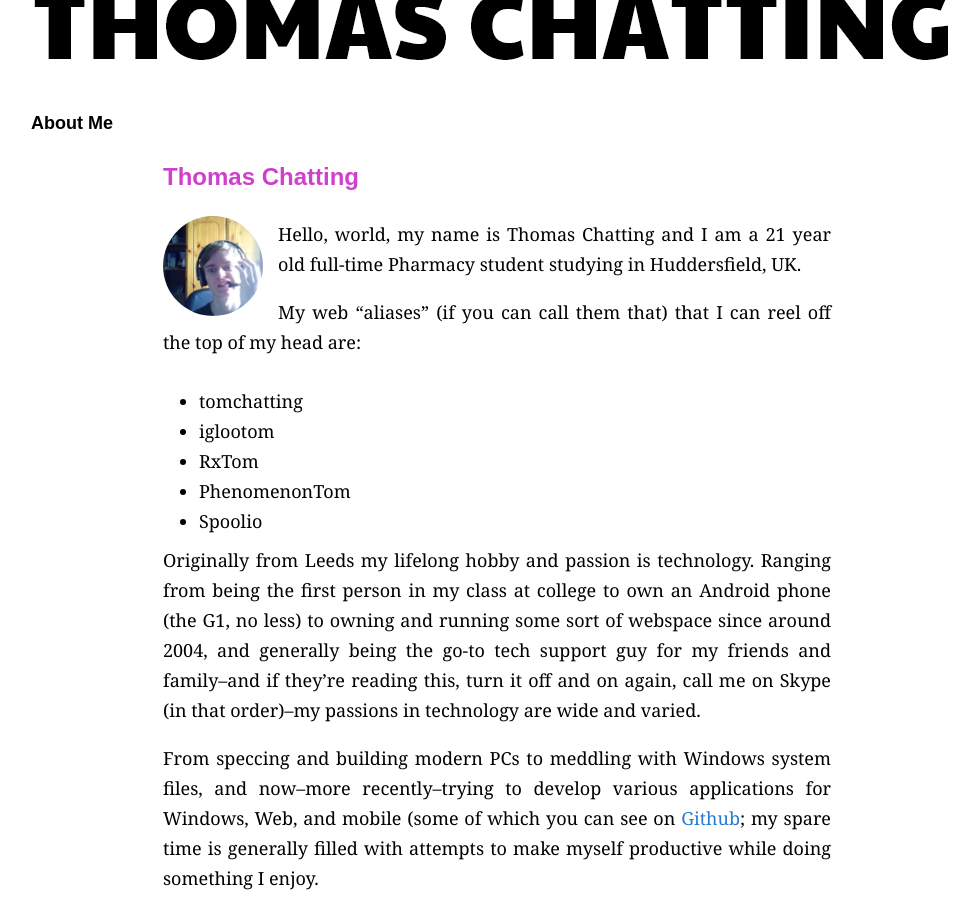
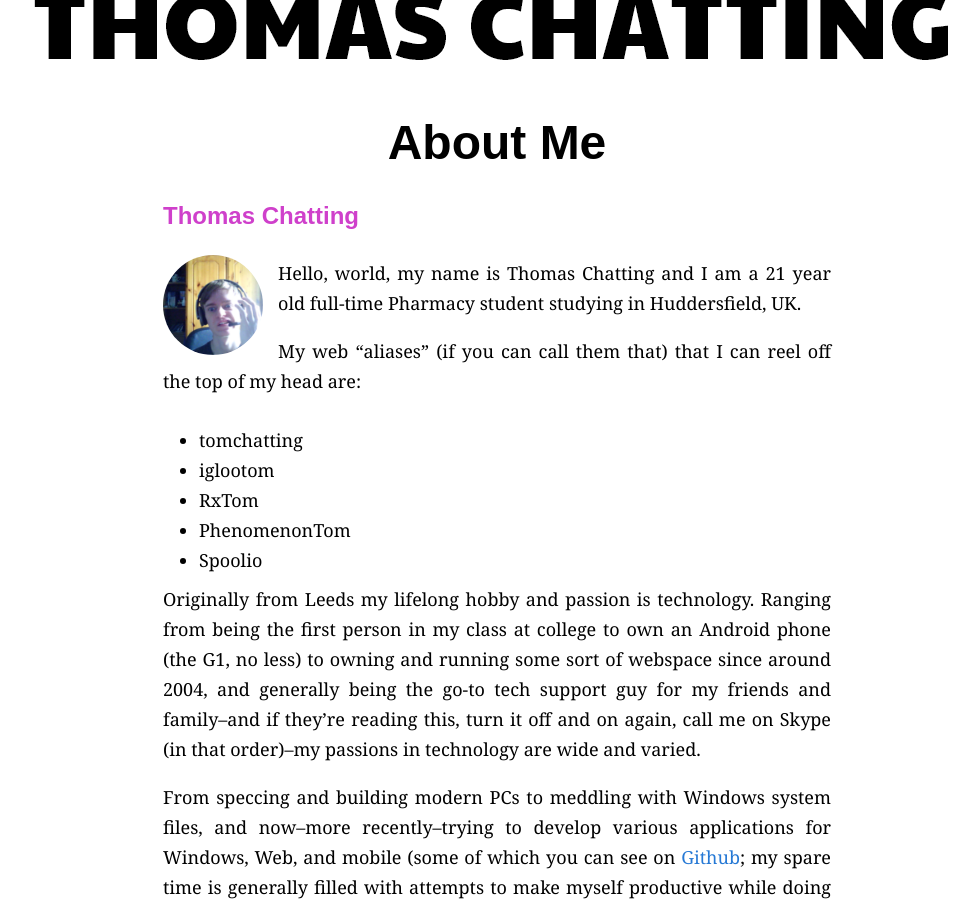
Before and after one commit to tomchatting/tomchatting.github.io, a Jekyll site: the page built from about.markdown, in a window 1280 px wide. Shown: the top 908 px of the page, without its empty margins (143-1122 px from the left). Built offline with Jekyll 4.4.1, drawn with Linux system fonts in a browser that asks for light colours.

Commit message:
Fix about on new layout

```diff
--- a/about.markdown
+++ b/about.markdown
@@ -4,11 +4,11 @@
 permalink: /about/
 ---
 
-# About Me
+<h1 class="article-title">About Me</h1>
 
 ## Thomas Chatting
 
-<img src="/img/mugshot.png" class="mugshot float-left" height="100px" />
+<img src="/img/mugshot.png" class="mugshot float-left" height="100px">
 
 Hello, world, my name is Thomas Chatting and I am a 21 year old full-time Pharmacy student studying in Huddersfield, UK.
 
```
